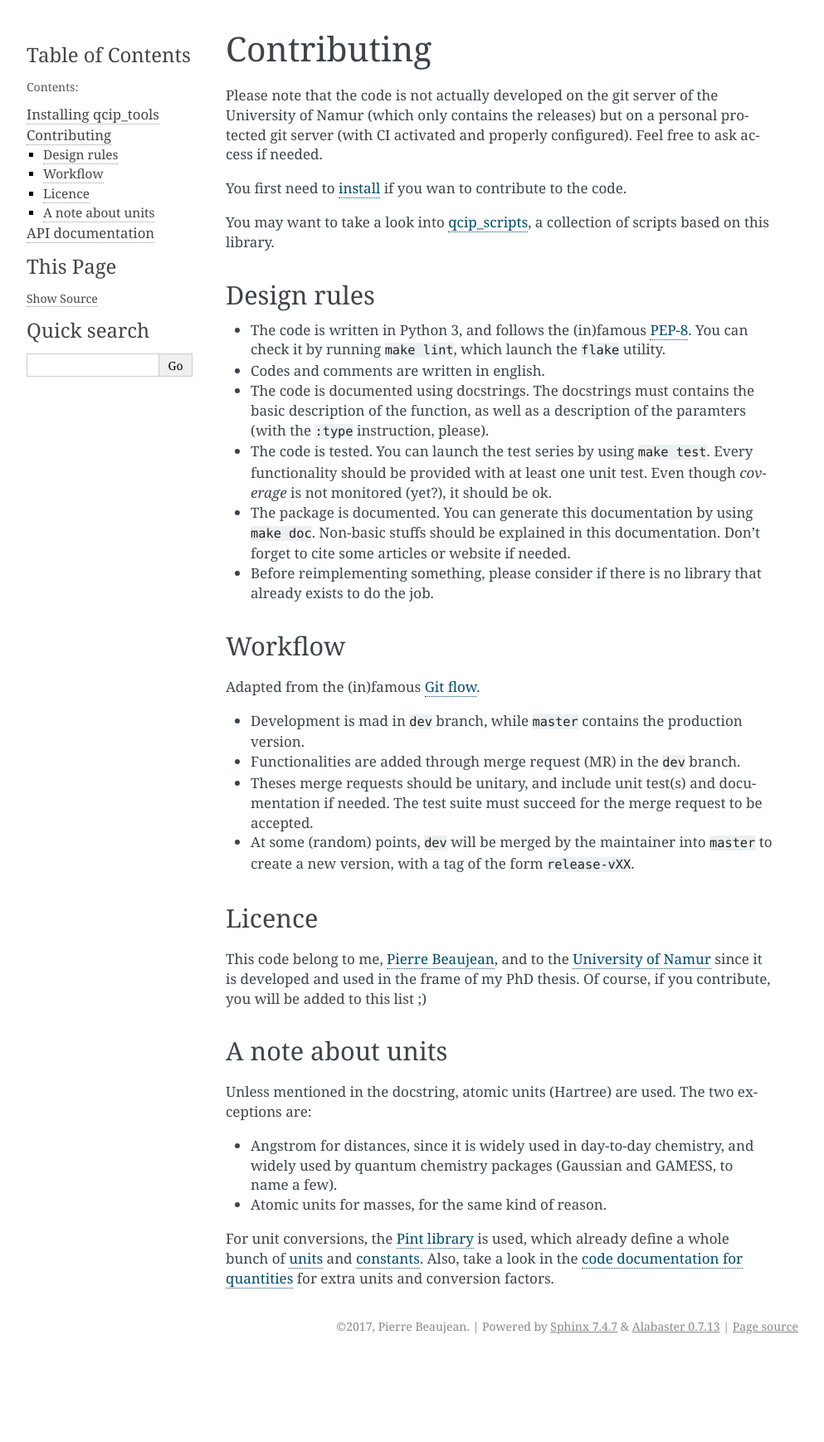
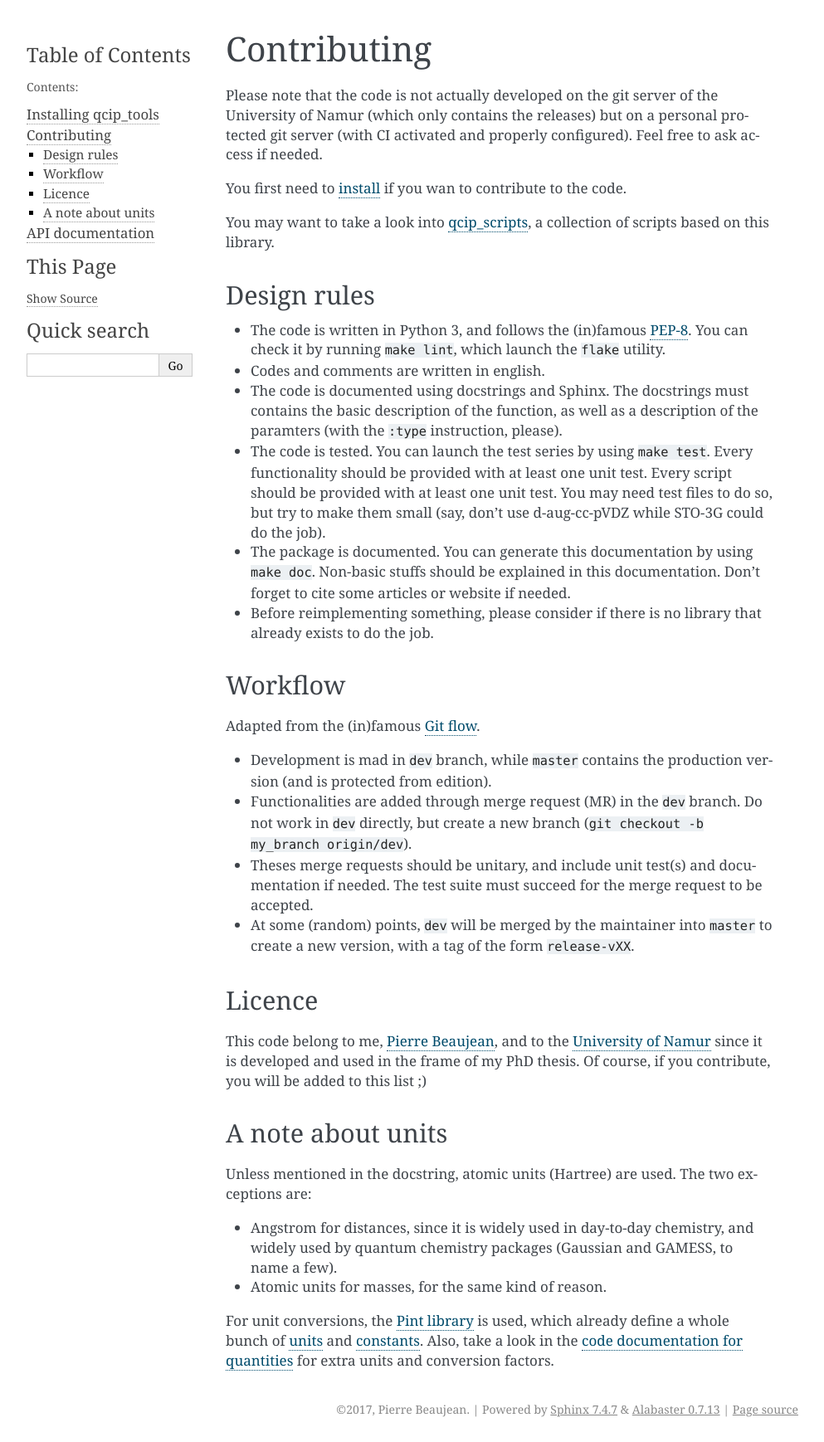
Before and after one commit to pierre-24/qcip_tools, a Sphinx documentation site: the page built from documentation/source/contributing.rst, in a window 1280 px wide. Shown: the whole page at 83% size, without its empty margins (148-1141 px from the left). Built offline with Sphinx 7.4.7, drawn with Linux system fonts in a browser that asks for light colours; before the commit the page ends 1638 px from its top, so only the background shows below that.

Commit message:
improve doc

```diff
--- a/documentation/source/contributing.rst
+++ b/documentation/source/contributing.rst
@@ -14,8 +14,11 @@ Design rules
 
 + The code is written in Python 3, and follows the (in)famous `PEP-8 <http://legacy.python.org/dev/peps/pep-0008/>`_. You can check it by running ``make lint``, which launch the ``flake`` utility.
 + Codes and comments are written in english.
-+ The code is documented using docstrings. The docstrings must contains the basic description of the function, as well as a description of the paramters (with the ``:type`` instruction, please).
-+ The code is tested. You can launch the test series by using ``make test``. Every functionality should be provided with at least one unit test. Even though *coverage* is not monitored (yet?), it should be ok.
++ The code is documented using docstrings and Sphinx. The docstrings must contains the basic description of the function, as well as a description of the paramters (with the ``:type`` instruction, please).
++ The code is tested. You can launch the test series by using ``make test``.
+  Every functionality should be provided with at least one unit test.
+  Every script should be provided with at least one unit test.
+  You may need test files to do so, but try to make them small (say, don't use d-aug-cc-pVDZ while STO-3G could do the job).
 + The package is documented. You can generate this documentation by using ``make doc``. Non-basic stuffs should be explained in this documentation. Don't forget to cite some articles or website if needed.
 + Before reimplementing something, please consider if there is no library that already exists to do the job.
 
@@ -24,8 +27,8 @@ Workflow
 
 Adapted from the (in)famous `Git flow <http://nvie.com/posts/a-successful-git-branching-model/>`_.
 
-+ Development is mad in ``dev`` branch, while ``master`` contains the production version.
-+ Functionalities are added through merge request (MR) in the ``dev`` branch.
++ Development is mad in ``dev`` branch, while ``master`` contains the production version (and is protected from edition).
++ Functionalities are added through merge request (MR) in the ``dev`` branch. Do not work in ``dev`` directly, but create a new branch (``git checkout -b my_branch origin/dev``).
 + Theses merge requests should be unitary, and include unit test(s) and documentation if needed. The test suite must succeed for the merge request to be accepted.
 + At some (random) points, ``dev`` will be merged by the maintainer into ``master`` to create a new version, with a tag of the form ``release-vXX``.
 
--- a/documentation/source/install.rst
+++ b/documentation/source/install.rst
@@ -6,10 +6,10 @@ Installing qcip_tools
 
   .. code-block:: bash
 
-    pip install git+ssh://git@gitlab.unamur.be/pierre.beaujean/qcip_tools.git
+    pip install git+ssh://git@gitlab.unamur.be/pierre.beaujean/qcip_tools.git@master
 
   You will get the latest available version.
-  Add ``@tag`` at the end of the line to fetch a given version (tags are of the form ``release-vXX``).
+  Change ``@tag`` at the end of the line to fetch a given version (tags are of the form ``release-vXX``).
 
 + To contribute to the project, you need to clone the repository:
 
```
Also changed, not shown: README.md (+1 -1 lines).
